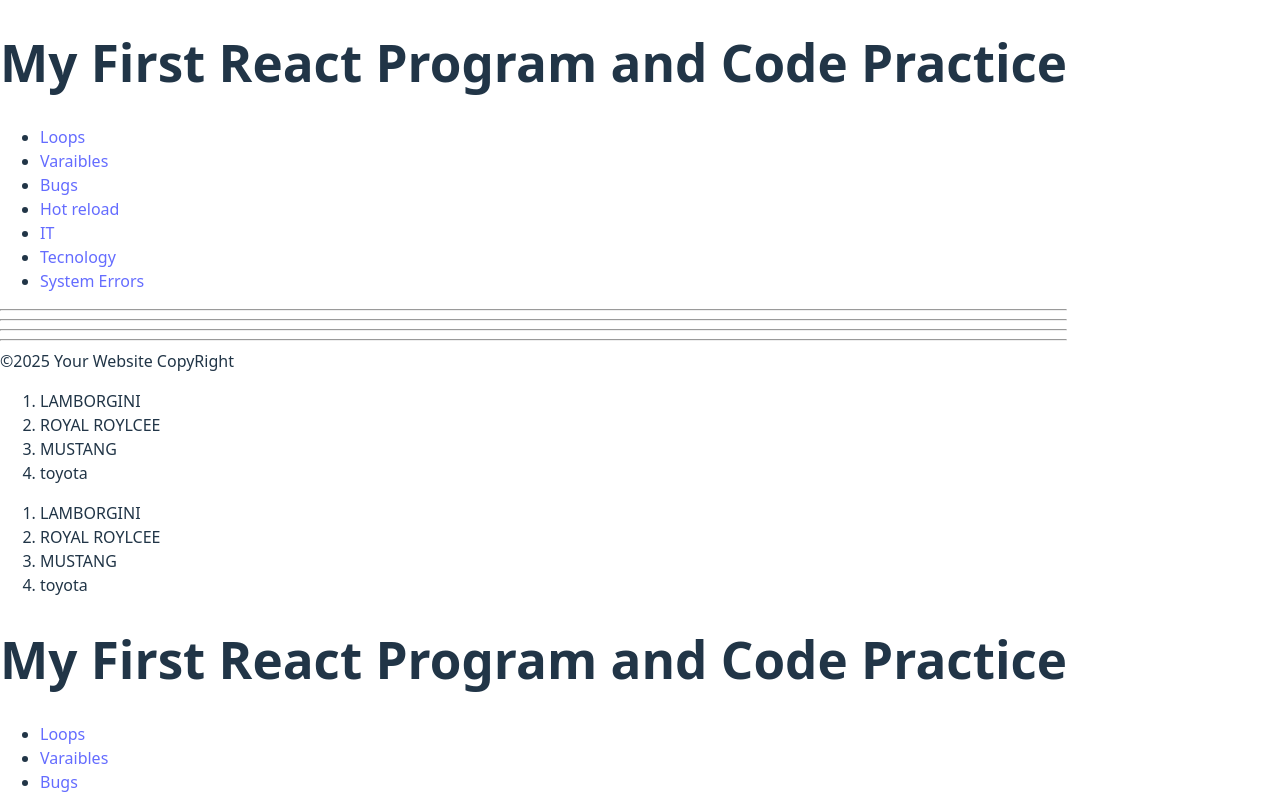
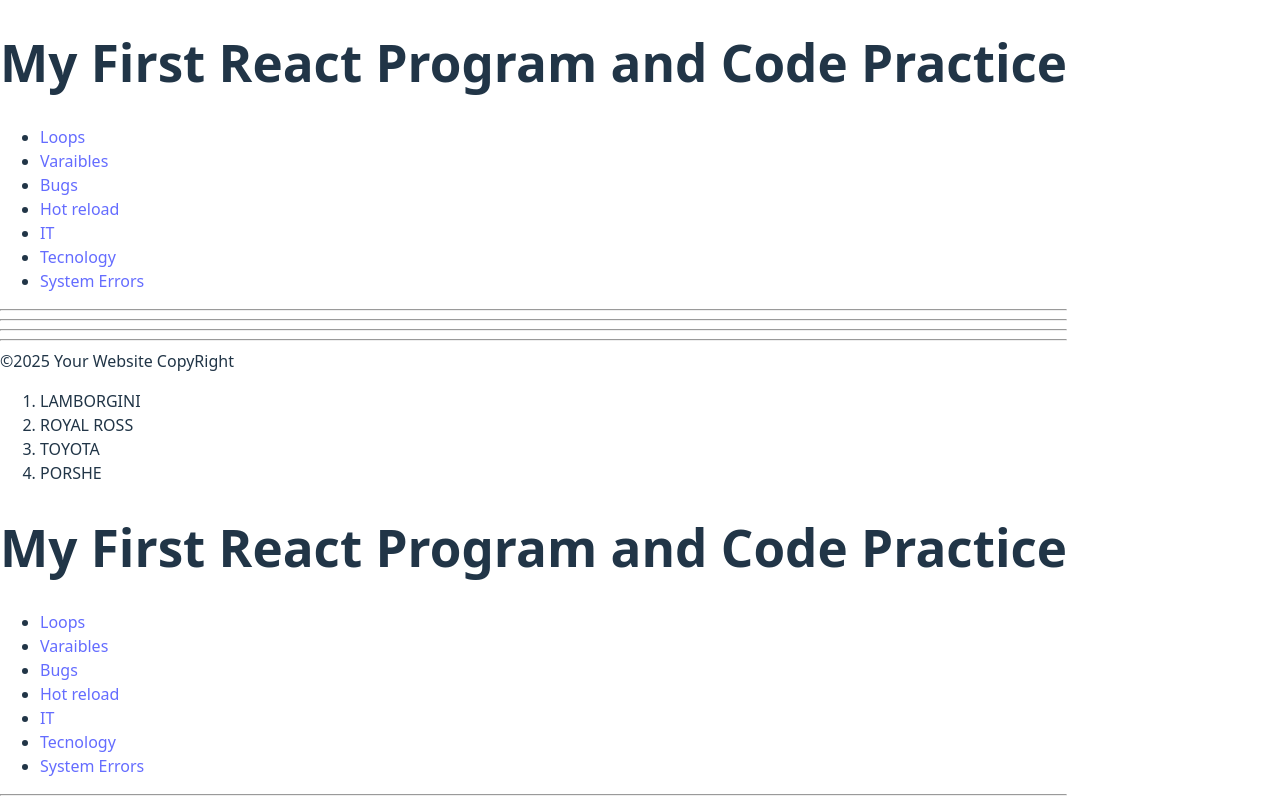
Before and after one commit to F-cloud-source/react-learning-lab, a React (Vite) app in the folder my-react-App/: page / in a window 1280 px wide. Shown: the top 798 px of the page. Built offline with nearby package versions, Linux system fonts and the light colour scheme.

Commit message:
Update App and List components

```diff
--- a/my-react-App/src/App.jsx
+++ b/my-react-App/src/App.jsx
@@ -11,10 +11,9 @@ function App() {
     <Header></Header>
     <Footer></Footer>
     <List></List>
-    <List></List>
     <Header></Header>
     <List></List>
-    <List></List>
+
 
     </>
    );
--- a/my-react-App/src/List.jsx
+++ b/my-react-App/src/List.jsx
@@ -2,28 +2,23 @@
 
 function Car() {
 
-//  Buiding Variable for Car use Vanilla Js inside REACT
+   const Cars = ["lamborgini" , "Royal Ross" , "Toyota" , "Porshe"]
 
-    const Car1 = "Lamborgini";
-    const Car2 = "Royal Roylcee";
-    const Car3 = "Mustang";
-    const Car4 = "Toyota";
-
-// Use{Car1} Skill to Return Car1 Store variable not Car1 as strign on UI live a Bugs unSeen
 
     return(
      <header>
      <nav>
      <ol>
-              <li> {Car1.toUpperCase()}</li>
-              <li>{Car2.toUpperCase()}</li>
-              <li>{Car3.toUpperCase()}</li>
-              <li>{Car4.toLowerCase()}</li>
+
+          {Cars.map((car , index) =>{
+               return <li key={index}>{car.toUpperCase()}</li>
+          })}
 
      </ol>
      </nav>
      </header>
     );
+
+
 }
-
 export default Car;
```
Lines whose indentation alone changed are shown as unchanged.
